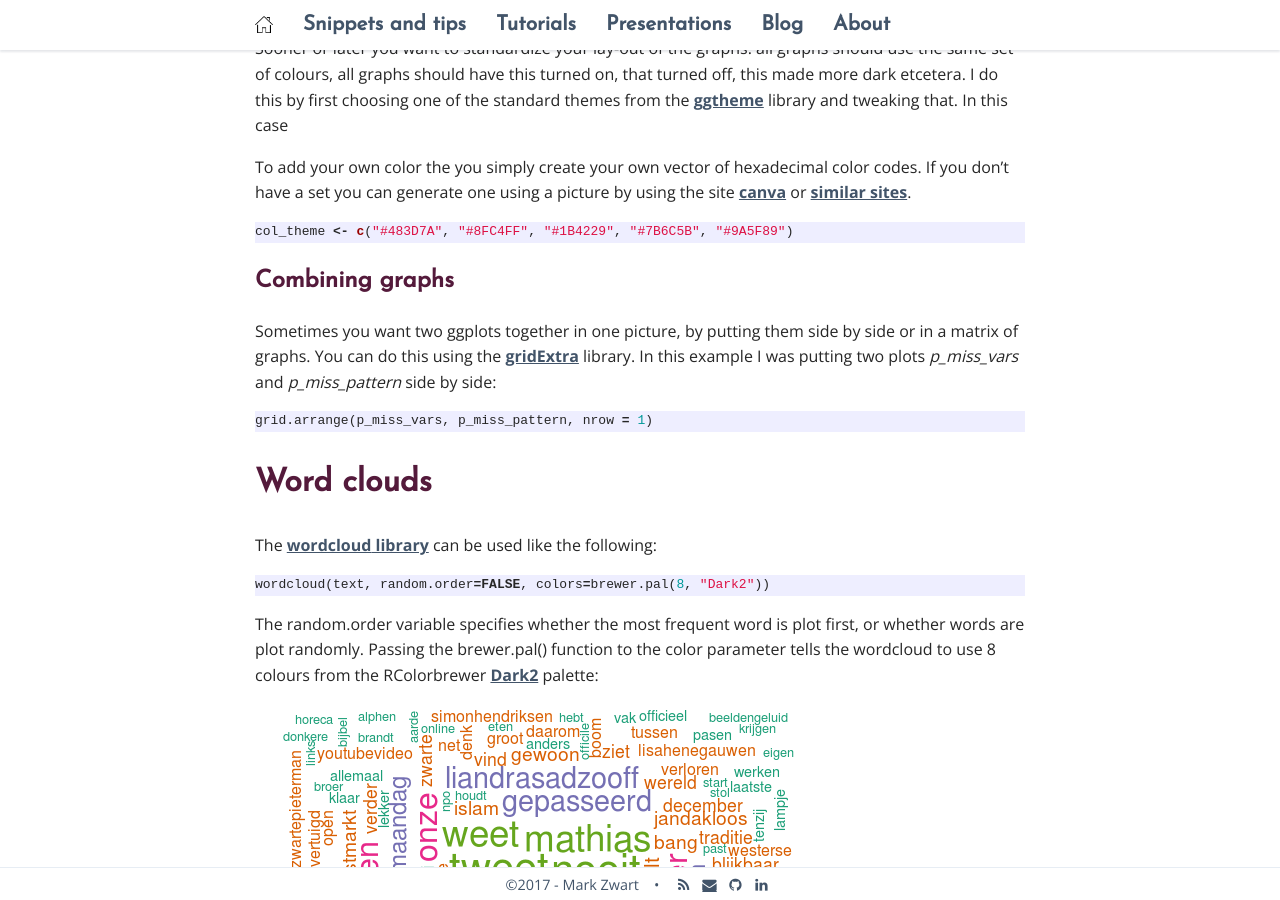
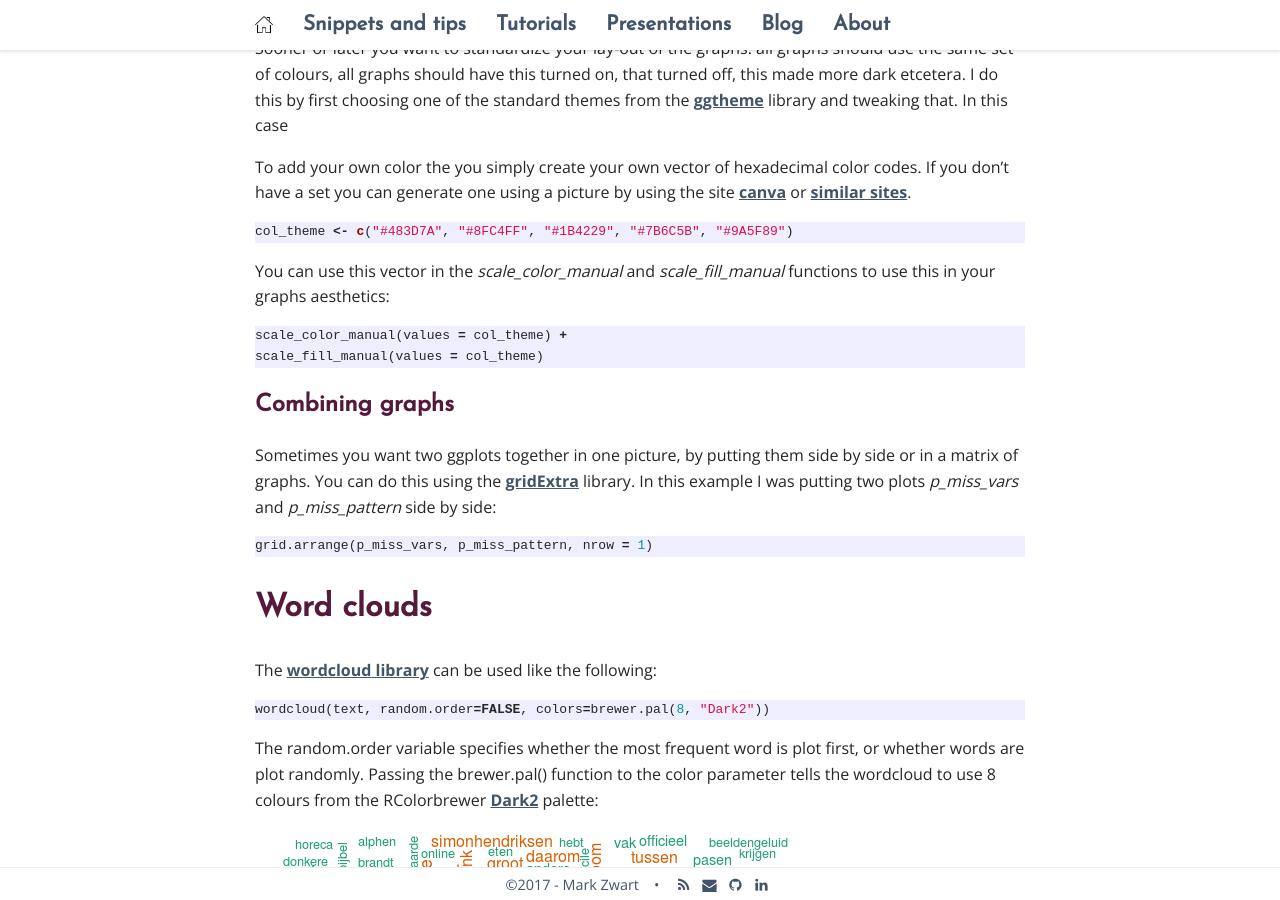
Before and after one commit to mark-me/mark-me.github.io, a Jekyll site: the page built from _pages/snippets-and-tips/graphs/graphs.md, in a window 1280 px wide and 900 px high, scrolled down 3169 px. Built offline with Jekyll 4.4.1, drawn with Linux system fonts in a browser that asks for light colours; nearby versions of some CDN libraries; comment, search, counter and statistics services are not loaded.

Commit message:
Update graphs.md

````diff
--- a/_pages/snippets-and-tips/graphs/graphs.md
+++ b/_pages/snippets-and-tips/graphs/graphs.md
@@ -115,6 +115,11 @@ To add your own color the you simply create your own vector of hexadecimal color
 ```r
 col_theme <- c("#483D7A", "#8FC4FF", "#1B4229", "#7B6C5B", "#9A5F89")
 ```
+You can use this vector in the _scale_color_manual_ and _scale_fill_manual_ functions to use this in your graphs aesthetics:
+```r
+scale_color_manual(values = col_theme) +
+scale_fill_manual(values = col_theme)
+```
 
 ## Combining graphs
 
````
